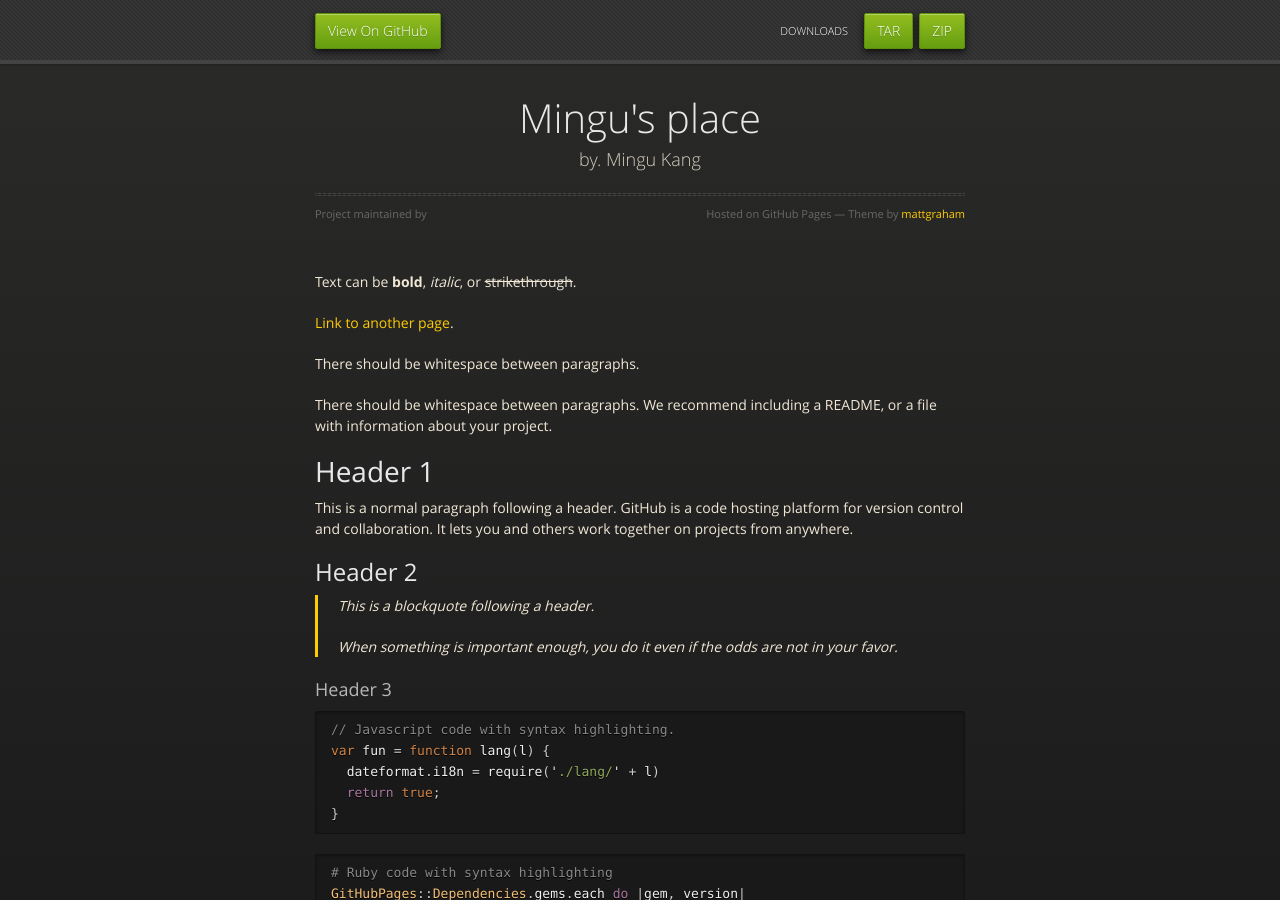
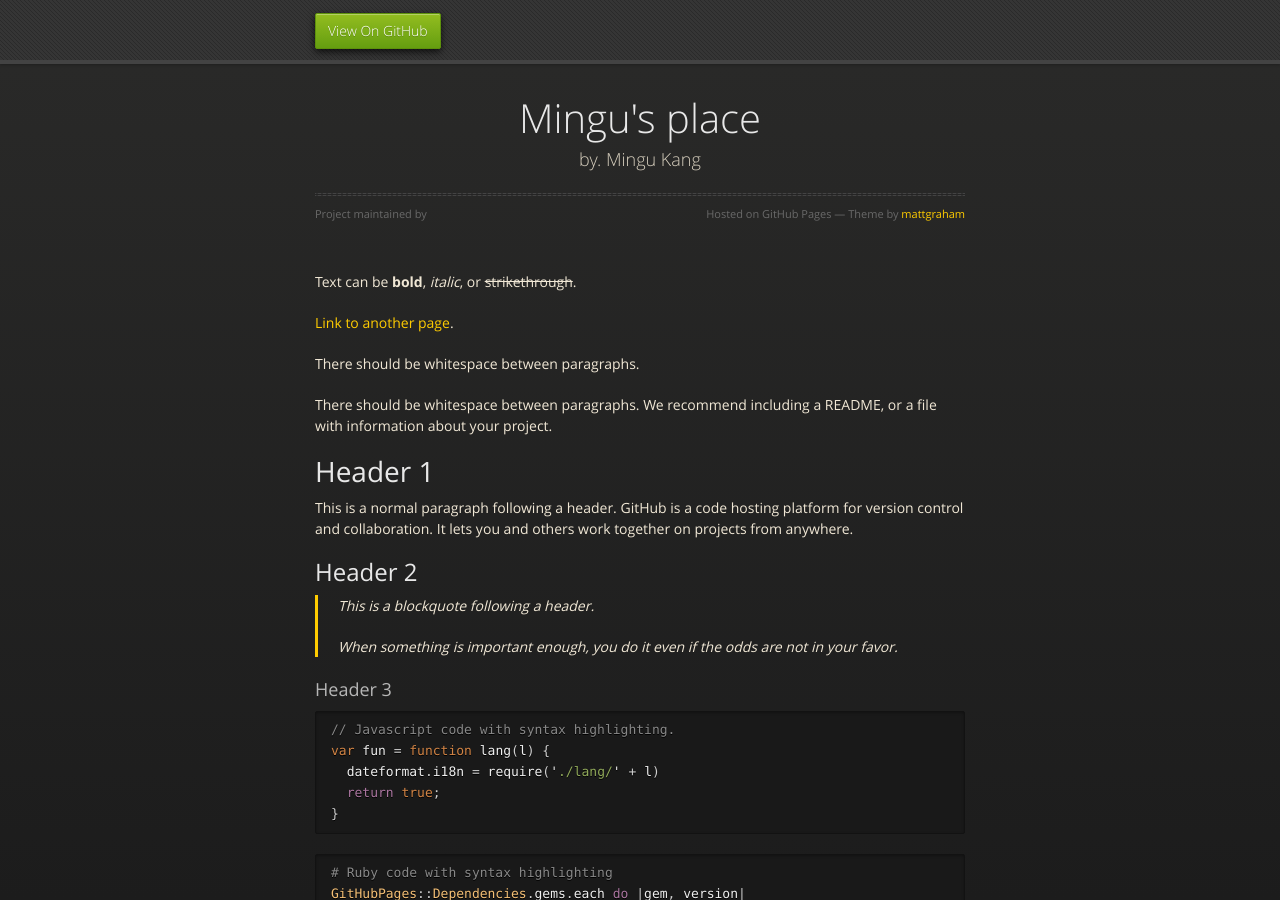
Before and after one commit to minguking/minguking.github.io, a Jekyll site: the page built from index.md, in a window 1280 px wide and 900 px high. Built offline with Jekyll 4.4.1, drawn with Linux system fonts in a browser that asks for light colours.

Commit message:
Update _config.yml

```diff
--- a/_config.yml
+++ b/_config.yml
@@ -1,7 +1,6 @@
 title: Mingu's place
 description: by. Mingu Kang
-show_downloads: true
-email: minqu.kang@gmail.com
+show_downloads: false
 
 google_analytics:
 theme: jekyll-theme-midnight
```
